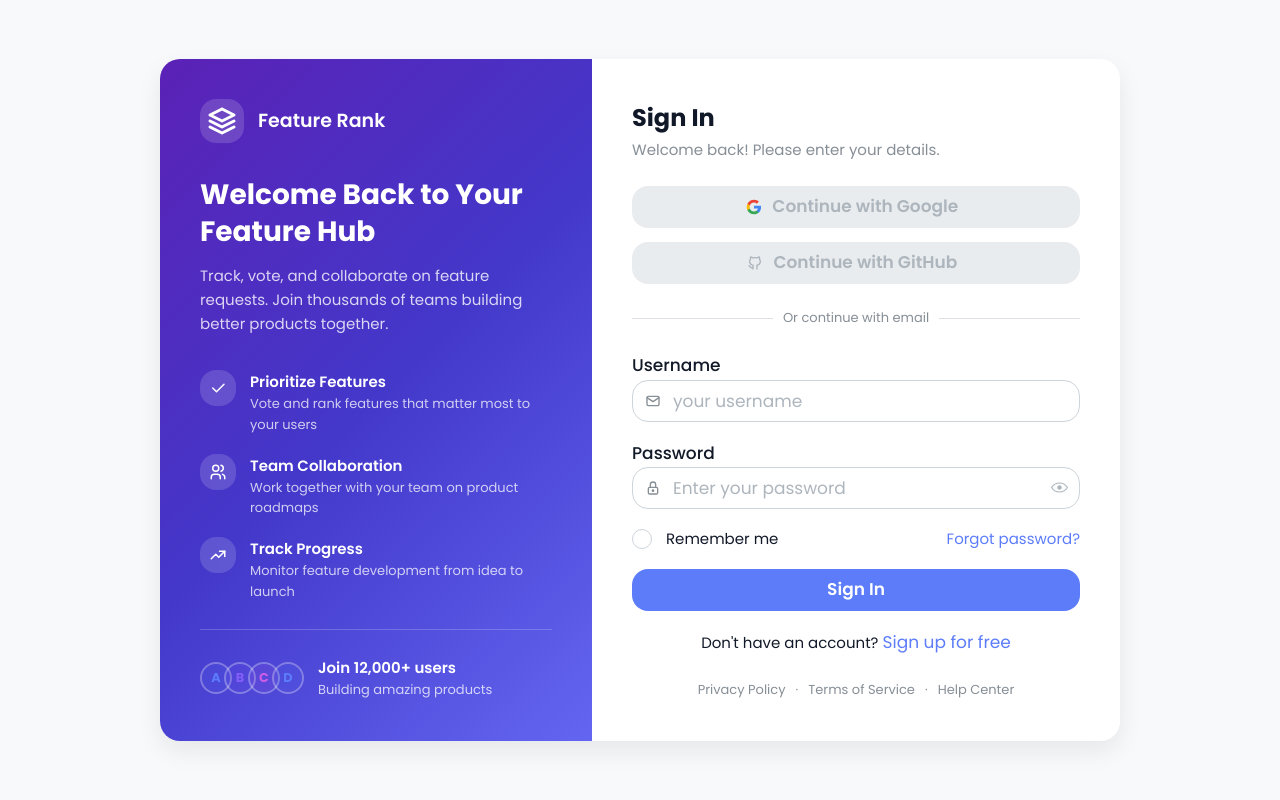
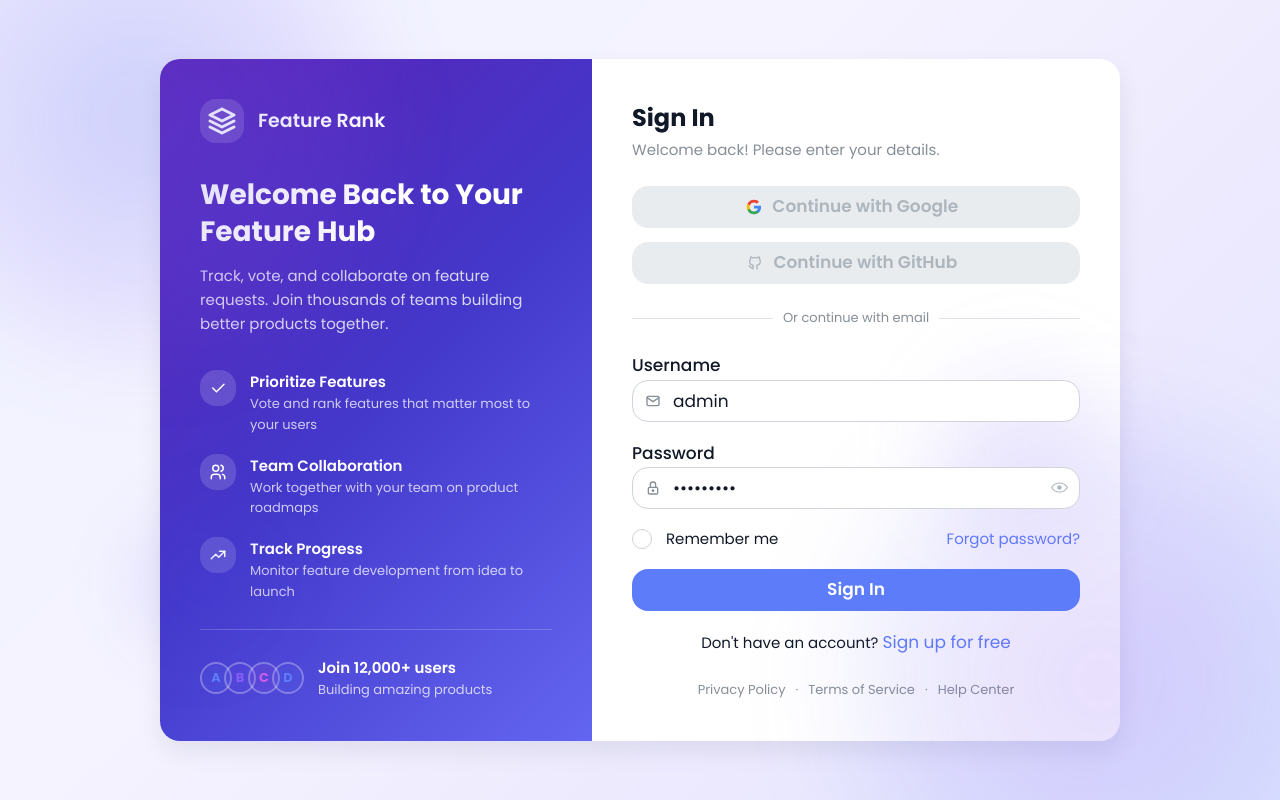
Before and after one commit to luizbortoluzzi/feature-rank, a React (Vite) app in the folder frontend/: page /login in a window 1280 px wide. Built offline with nearby package versions, Linux system fonts and the light colour scheme; no server answers.

Commit message:
chore: frontend refactor seven

```diff
--- a/frontend/src/pages/login-page/index.tsx
+++ b/frontend/src/pages/login-page/index.tsx
@@ -88,8 +88,8 @@ export function LoginPage() {
     formState: { errors },
   } = useForm<LoginPayload>({
     defaultValues: {
-      username: '',
-      password: '',
+      username: 'admin',
+      password: 'admin1234',
     },
   })
 
@@ -126,9 +126,64 @@ export function LoginPage() {
         display: 'flex',
         alignItems: 'center',
         justifyContent: 'center',
-        backgroundColor: 'var(--mantine-color-gray-0)',
+        position: 'relative',
+        overflow: 'hidden',
+        background: 'linear-gradient(135deg, #EEF2FF 0%, #F5F3FF 40%, #EDE9FE 70%, #E0E7FF 100%)',
       }}
     >
+      {/* Decorative background orbs */}
+      <Box
+        style={{
+          position: 'absolute',
+          top: '-120px',
+          left: '-100px',
+          width: '480px',
+          height: '480px',
+          borderRadius: '50%',
+          background: 'radial-gradient(circle, rgba(99,102,241,0.25) 0%, rgba(139,92,246,0.10) 60%, transparent 100%)',
+          filter: 'blur(40px)',
+          pointerEvents: 'none',
+        }}
+      />
+      <Box
+        style={{
+          position: 'absolute',
+          bottom: '-140px',
+          right: '-80px',
+          width: '520px',
+          height: '520px',
+          borderRadius: '50%',
+          background: 'radial-gradient(circle, rgba(139,92,246,0.22) 0%, rgba(99,102,241,0.10) 60%, transparent 100%)',
+          filter: 'blur(50px)',
+          pointerEvents: 'none',
+        }}
+      />
+      <Box
+        style={{
+          position: 'absolute',
+          top: '40%',
+          right: '10%',
+          width: '260px',
+          height: '260px',
+          borderRadius: '50%',
+          background: 'radial-gradient(circle, rgba(167,139,250,0.18) 0%, transparent 70%)',
+          filter: 'blur(30px)',
+          pointerEvents: 'none',
+        }}
+      />
+      <Box
+        style={{
+          position: 'absolute',
+          bottom: '15%',
+          left: '8%',
+          width: '200px',
+          height: '200px',
+          borderRadius: '50%',
+          background: 'radial-gradient(circle, rgba(79,70,229,0.15) 0%, transparent 70%)',
+          filter: 'blur(28px)',
+          pointerEvents: 'none',
+        }}
+      />
       <Box
         maw={960}
         w="100%"
```
Also changed, not shown: 2 other files (tests, documents, lock files or other folders).
